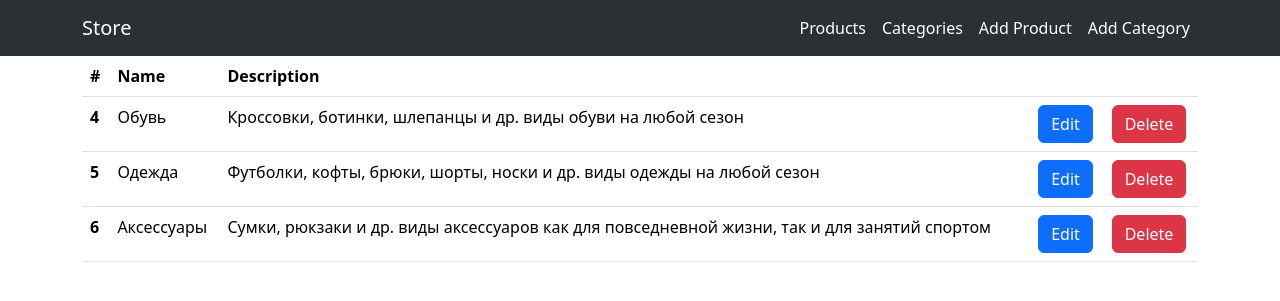
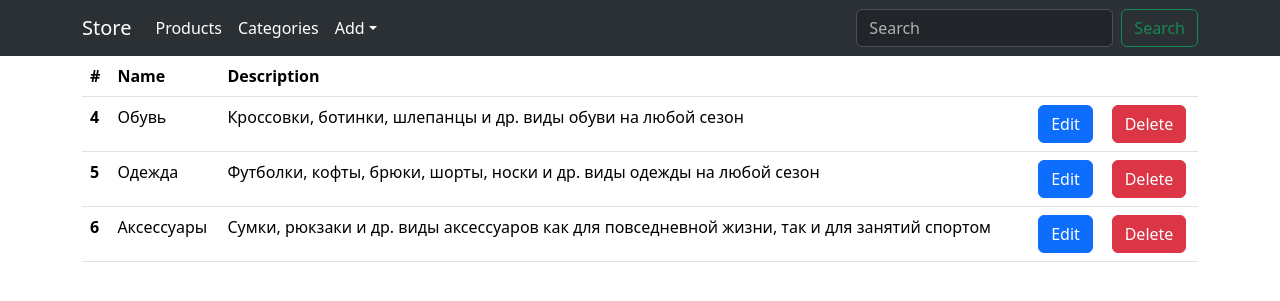
Before and after one commit to leeroma/store, a Django app: page /categories in a window 1280 px wide. Shown: the top 301 px of the page. Run offline with Django 5.2, Linux system fonts and the light colour scheme; data comes from the database, SQL or seed files in the repository; some libraries are stand-ins or nearby versions.

Commit message:
added search for products and moved 'adding' link into dropdown

```diff
--- a/storeapp/views.py
+++ b/storeapp/views.py
@@ -1,3 +1,4 @@
+from django.db.models import Q
 from django.http import HttpResponseRedirect
 from django.shortcuts import render, redirect, get_object_or_404
 from django.urls import reverse
@@ -15,6 +16,7 @@ class ProductListView(ListView):
     paginate_orphans = 2
 
     filter_value = None
+    search_value = None
 
     def get_context_data(self, *args, **kwargs):
         context = super().get_context_data(*args, **kwargs)
@@ -24,12 +26,19 @@ class ProductListView(ListView):
 
     def get(self, request, *args, **kwargs):
         self.filter_value = self.request.GET.get('name')
+        self.search_value = self.request.GET.get('search')
         return super().get(request, *args, **kwargs)
 
     def get_queryset(self):
         queryset = super().get_queryset()
         if self.filter_value:
             queryset = queryset.filter(category__name=self.filter_value)
+
+        if self.search_value:
+            queryset = queryset.filter(
+                Q(name__icontains=self.search_value) |
+                Q(price__icontains=self.search_value)
+            )
 
         return queryset
 
--- a/templates/base.html
+++ b/templates/base.html
@@ -13,24 +13,40 @@
 <body>
 <nav class="navbar navbar-expand-lg bg-body-tertiary" data-bs-theme="dark">
     <div class="container">
-        <a class="navbar-brand me-auto" href="{% url 'products' %}">Store</a>
+        <a class="navbar-brand" href="{% url 'products' %}">Store</a>
         <button class="navbar-toggler" type="button" data-bs-toggle="collapse" data-bs-target="#navbarNavAltMarkup"
                 aria-controls="navbarNavAltMarkup" aria-expanded="false" aria-label="Toggle navigation">
             <span class="navbar-toggler-icon"></span>
         </button>
         <div class="collapse navbar-collapse" id="navbarNavAltMarkup">
-            <div class="navbar-nav ms-auto">
-                <a class="nav-link active" aria-current="page" href="{% url 'products' %}">Products</a>
-                <a class="nav-link active" href="{% url 'categories' %}">Categories</a>
-                <a class="nav-link active" href="{% url 'product_add' %}">Add Product</a>
-                <a class="nav-link active" href="{% url 'category_add' %}">Add Category</a>
-            </div>
+            <ul class="navbar-nav me-auto mb-2 mb-lg-0">
+                <li class="nav-item"><a class="nav-link active" aria-current="page"
+                                        href="{% url 'products' %}">Products</a>
+                </li>
+                <li class="nav-item"><a class="nav-link active" href="{% url 'categories' %}">Categories</a></li>
+                <li class="nav-item dropdown">
+                    <a class="nav-link active dropdown-toggle" href="#" role="button"
+                                        data-bs-toggle="dropdown" aria-expanded="false">Add</a>
+                    <ul class="dropdown-menu">
+                        <li><a class="dropdown-item" href="{% url 'product_add' %}">Add
+                            Product</a></li>
+                        <li><hr class="dropdown-divider"></li>
+                        <li><a class="dropdown-item" href="{% url 'category_add' %}">Add
+                            Category</a>
+                        </li>
+                    </ul>
+                </li>
+            </ul>
+            <form class="d-flex" role="search" method="get">
+                <input name="search" class="form-control me-2" type="search" placeholder="Search" aria-label="Search">
+                <button class="btn btn-outline-success" type="submit">Search</button>
+            </form>
         </div>
     </div>
 </nav>
 <div class="container">
-{% block content %}
-{% endblock %}
+    {% block content %}
+    {% endblock %}
 </div>
 </body>
 </html>
```
